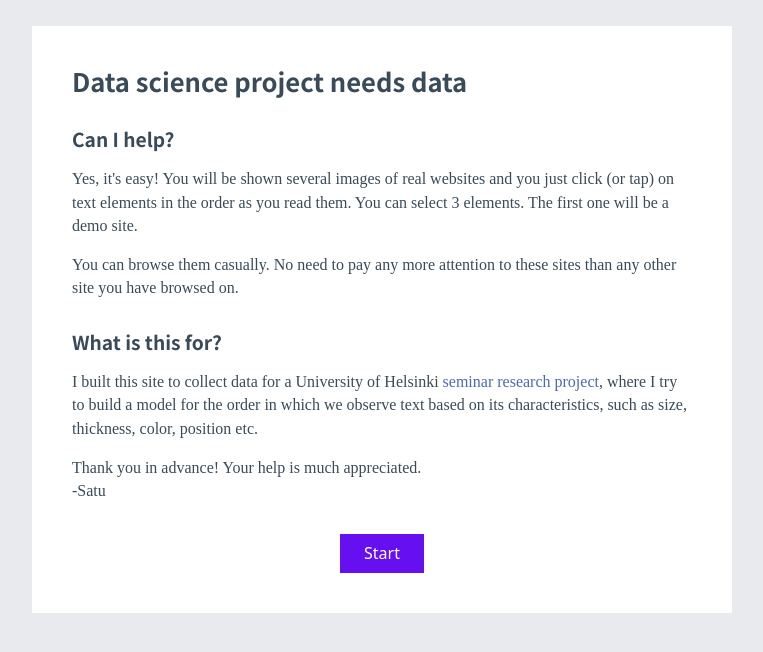
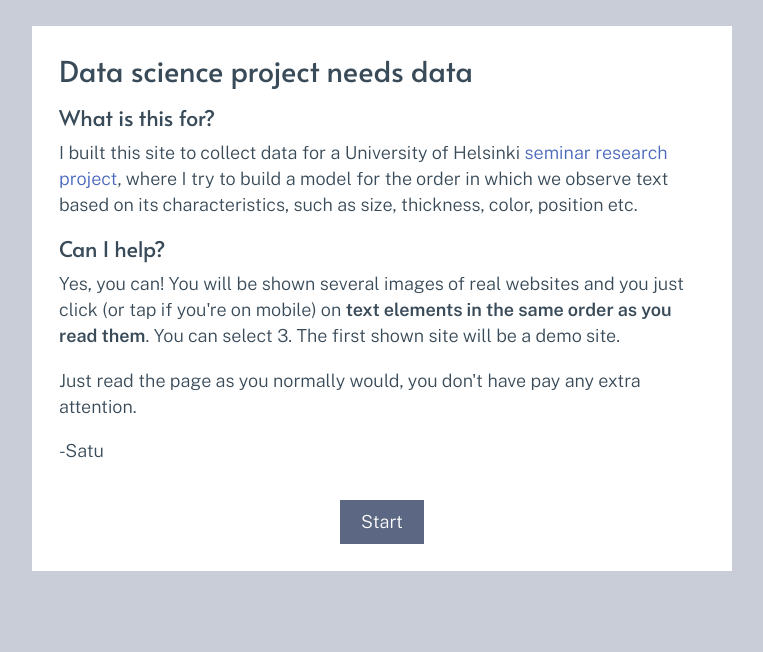
Before and after one commit to s11i-code/typography-test-app, a Gatsby site in the folder frontend/: page / in a window 1280 px wide. Shown: the whole page, without its empty margins (258-1021 px from the left). Built offline with nearby package versions, Linux system fonts and the light colour scheme; Gatsby itself is replaced by a stand-in of ours; what aws-amplify would draw is missing.

Commit message:
Styling and content changes

```diff
--- a/frontend/gatsby-config.js
+++ b/frontend/gatsby-config.js
@@ -3,9 +3,9 @@
 
 module.exports = {
   siteMetadata: {
-    description: "",
+    description: "Select text elements in in the same order as you reed them",
     keywords: "",
-    title: "Text evaluator",
+    title: "Data collector app",
   },
   plugins: [
     {
@@ -49,8 +49,9 @@ module.exports = {
       resolve: `gatsby-plugin-google-fonts`,
       options: {
         fonts: [
-          `Noto Sans SC\:700`,
-          `Noto Serif SC`,
+          `Public Sans\:600`,
+          `Public Sans\:300`,
+          `Alata`,
         ],
         display: "block",
       },
--- a/frontend/src/components/Container.tsx
+++ b/frontend/src/components/Container.tsx
@@ -6,7 +6,7 @@ const InnerContainer = styled.div`
   position: relative;
   width: auto;
   max-width: 700px;
-  padding: 2.5rem;
+  padding: 1.5rem;
   margin: 0 auto;
 `;
 
--- a/frontend/src/pages/demo/index.tsx
+++ b/frontend/src/pages/demo/index.tsx
@@ -11,7 +11,6 @@ const IndexPage = () => (
       <Container>
         <main>
           <section>
-            <section>
               <h1 style={{marginBottom: "1rem"}}>Demo site</h1>
 
               <p>This is a demo site to show you the idea. </p>
@@ -25,16 +24,15 @@ const IndexPage = () => (
               </p>
 
               <p style={{textAlign: "center"}}>
-                <button style={{marginTop: "1rem"}} className="small button">Try me</button>
+                <button style={{marginTop: "1rem"}} className="small button">You can press this</button>
               </p>
 
               <p>
-                NOTE: not all text element can be selected, even if they contain text (mainly images).
+                NOTE: not all text can be selected, even if they contain text (mainly images).
                 If the item is not clickable, you can just skip over to the next one you read.
               </p>
               <p style={{textAlign: "center"}}> <img width="200px" src={"/demo-img.png"} alt="demo" /></p>
             </section>
-          </section>
         </main>
       </Container>
     </Page>
--- a/frontend/src/pages/evaluator/index.tsx
+++ b/frontend/src/pages/evaluator/index.tsx
@@ -81,10 +81,11 @@ export default function EvaluatorPage(props: {location: Location}) {
         (<>
           <Dialog open={selectedElementIDs.length === maxSelectableElements}>
             <DialogContent>
-              <p>Thanks, your reply has been saved. </p>
+              <p>Thanks, your reply has been saved.  </p>
+
             </DialogContent>
             <DialogActions>
-              <button onClick={handleNextButtonClick} className="button small">Give me more</button>
+              <button onClick={handleNextButtonClick} className="button small">Next site</button>
             </DialogActions>
           </Dialog>
           <Page>
--- a/frontend/src/pages/index.tsx
+++ b/frontend/src/pages/index.tsx
@@ -13,23 +13,26 @@ const IndexPage = () => (
         <main>
           <section>
             <h1>Data science project needs data</h1>
-            <section><h2>Can I help?</h2>
-            <p>Yes, it's easy! You will be shown several images of real websites
-              and you just click (or tap) on text elements in the order as you read them.
-             You can select {maxSelectableElements} elements. The first one will be a demo site.
-            </p>
-            <p>You can browse them casually. No need to pay any more attention to these sites
-              than any other site you have browsed on.
-            </p>
-            </section>
+
             <section><h2>What is this for?</h2>
 
             <p>I built this site to collect data for a University of Helsinki  <a href="https://courses.helsinki.fi/fi/csm14210">seminar research project
              </a>, where I try to build a model for the order in which we observe text based on its
-               characteristics, such as size, thickness, color, position etc.</p>
+               characteristics, such as size, thickness, color, position etc.
+            </p>
+
+            </section>
+
+            <section><h2>Can I help?</h2>
+            <p>Yes, you can! You will be shown several images of real websites
+              and you just click (or tap if you're on mobile) on <b>text elements in the same order
+              as you read them</b>.
+             You can select {maxSelectableElements}. The first shown site will be a demo site.
+            </p>
             <p>
-               Thank you in advance! Your help is much appreciated.
-              <br/>
+              Just read the page as you normally would, you don't have pay any extra attention.
+            </p>
+            <p>
                -Satu
             </p>
             </section>
--- a/frontend/src/styles/main.ts
+++ b/frontend/src/styles/main.ts
@@ -9,11 +9,13 @@ export default `
 
   .button {
     border-radius: 0;
-    background: ${colors.electricViolet};
+    background: ${colors.buttonColor};
+    border-color: ${colors.buttonColor};
     box-shadow: none;
     color: #fff;
-    padding: 0.5rem 1.5rem;
+    padding: 0.5rem 1.2rem;
     font-size: 1rem;
+    border-styöe: solid;
   }
 
   .MuiDialogContent-root {
@@ -21,11 +23,14 @@ export default `
   }
 
   .MuiDialogActions-root {
-    background-color: lavender;
+    padding: 0 !important;
+    padding-bottom: 1.5rem !important;
+    justify-content: center !important;
+
   }
 
   .button.small {
-    padding: 0.25rem 0.5rem;
+    padding: 0.3rem 0.7rem;
   }
 
   .tooltip {
--- a/frontend/src/styles/normalize.ts
+++ b/frontend/src/styles/normalize.ts
@@ -22,13 +22,17 @@ export default `
     width: 100%;
     overflow-x: hidden;
     overflow-y: scroll;
-    background-color: ${colors.gray.light};
+    background-color: ${colors.gray.silver};
     -webkit-text-size-adjust: 100%;
     -ms-text-size-adjust: 100%;
+    font-family: ${fonts.body};
   }
 
+  b {
+    font-weight: 600;
+  }
   p {
-    font-family: ${fonts.body};
+    font-weight: 300;
 
   }
   a {
@@ -88,7 +92,7 @@ export default `
 
   h1, h2, h3, h4, h5, h6 {
     font-family: ${fonts.heading};
-    font-weight: 500;
+    font-weight: 400;
     line-height: ${dimensions.lineHeight.heading};
     text-rendering: optimizeLegibility;
     color: ${colors.gray.dark};
@@ -101,8 +105,8 @@ export default `
 
   h2 {
     font-size: ${dimensions.headingSizes.h2}%;
-    margin-top: 2rem;
-    margin-bottom: 1rem;
+    margin-top: 1rem;
+    margin-bottom: 0.5rem;
   }
 
   h3 {
--- a/frontend/src/styles/variables.ts
+++ b/frontend/src/styles/variables.ts
@@ -5,6 +5,7 @@ export const colors = {
   accent: "#ffb238",
   brand: "rgb(74, 105, 189)",
   electricViolet: "#6610F2",
+  buttonColor: "#5C6784",
   success: "#37b635",
   warning: "#ec1818",
   ui: {
@@ -18,14 +19,15 @@ export const colors = {
     calm: "rgba(0, 0, 0, 0.54)",
     copy: "hsla(270, 15.797828016000002%, 0%, 0.88)",
     dark: "#394b59",
+    silver: "rgba(179, 185, 200, 0.7)",
   },
-  white: "#fafafa",
+  white: "#fff",
   black: "#000",
 };
 
 export const fonts = {
-  heading: "Noto Sans SC",
-  body: "Noto Serif SC",
+  heading: "Alata",
+  body: "Public Sans",
   sansSerif:
     '-apple-system, BlinkMacSystemFont, "Segoe UI", "Roboto", "Oxygen", "Ubuntu", "Cantarell", "Fira Sans", "Droid Sans", "Helvetica Neue", Arial, sans-serif',
   serif: 'Georgia, "Times New Roman", Times, serif',
@@ -48,8 +50,8 @@ export const widths = {
 
 export const dimensions = {
   fontSize: {
-    regular: 16,
-    large: 18,
+    regular: 18,
+    large: 20,
   },
   headingSizes: {
     h1: 160,
```
Also changed, not shown: frontend/src/pages/thank-you/index.tsx (+5 -5 lines).
